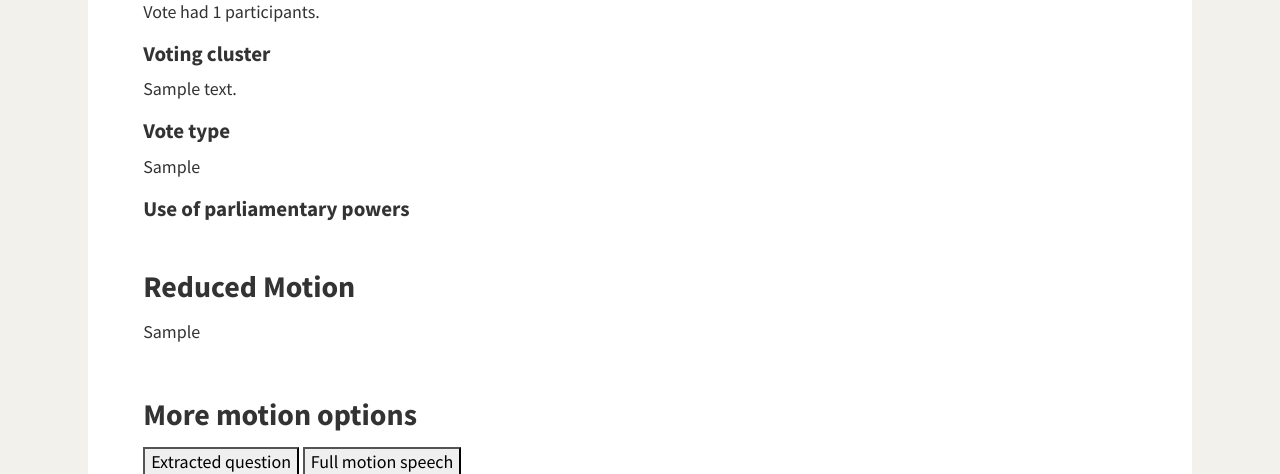
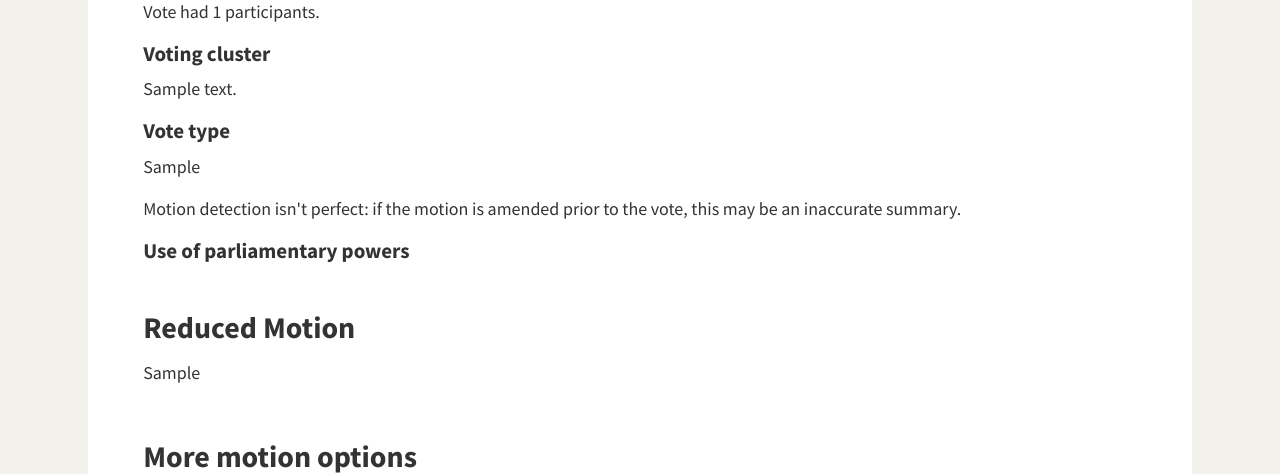
Before and after one commit to mysociety/twfy-votes, a Python web app: template src/twfy_votes/templates/division.html in a window 1280 px wide. Shown: the part 493-967 px from the top of the page. Run offline with Jinja, Linux system fonts and the light colour scheme; the template is opened without the code that fills it: most values are stand-ins (such as "Sample title", 1, 10 or a date in 2020); some libraries are stand-ins or nearby versions.

Commit message:
Add disclaimer about accuracy (or lack thereof)

```diff
--- a/src/twfy_votes/templates/division.html
+++ b/src/twfy_votes/templates/division.html
@@ -40,6 +40,9 @@
 <h3>Vote type</h3>
 
 <p>{{ item.details.vote_type() }}</p>
+
+<p>Motion detection isn't perfect: if the motion is amended prior to the vote, this may be an inaccurate summary.
+</p>
 
 {% endif %}
 
```
